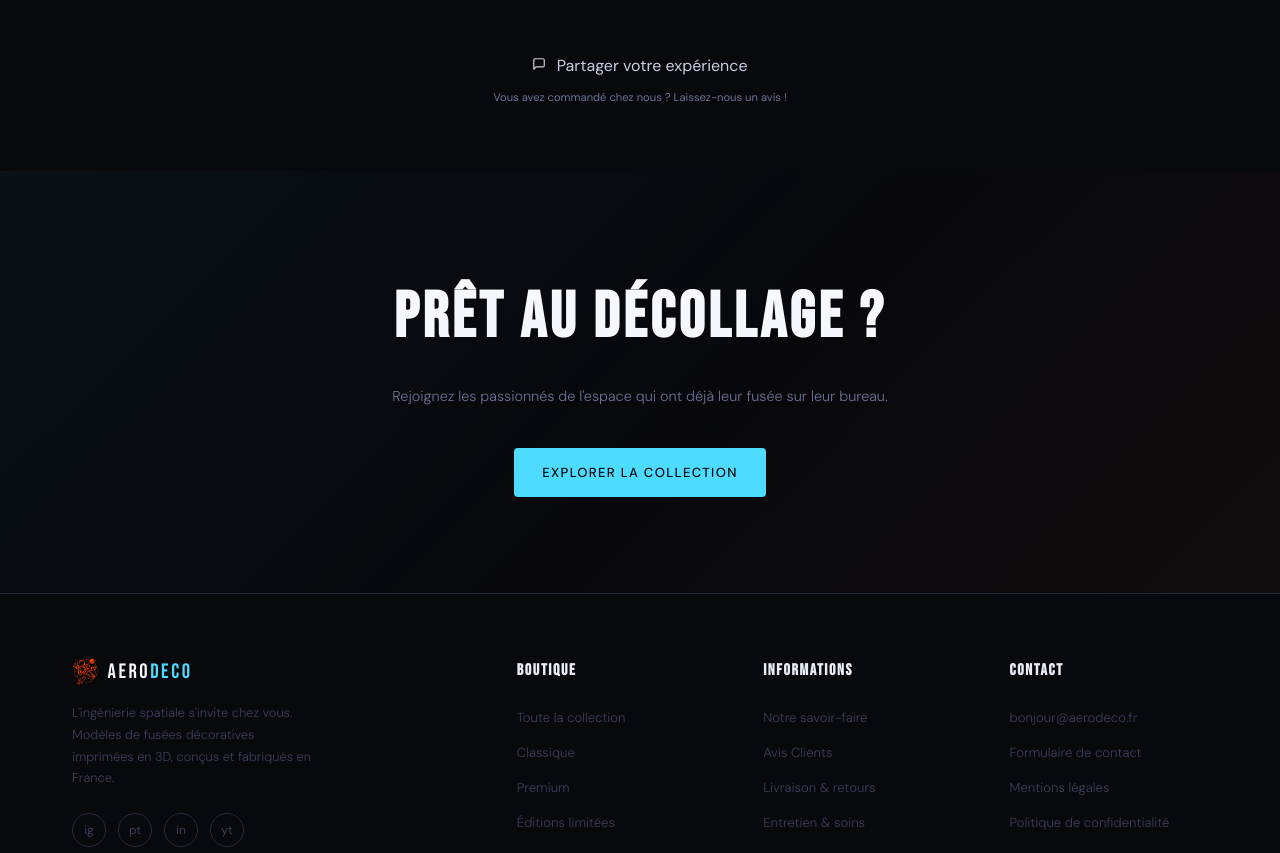
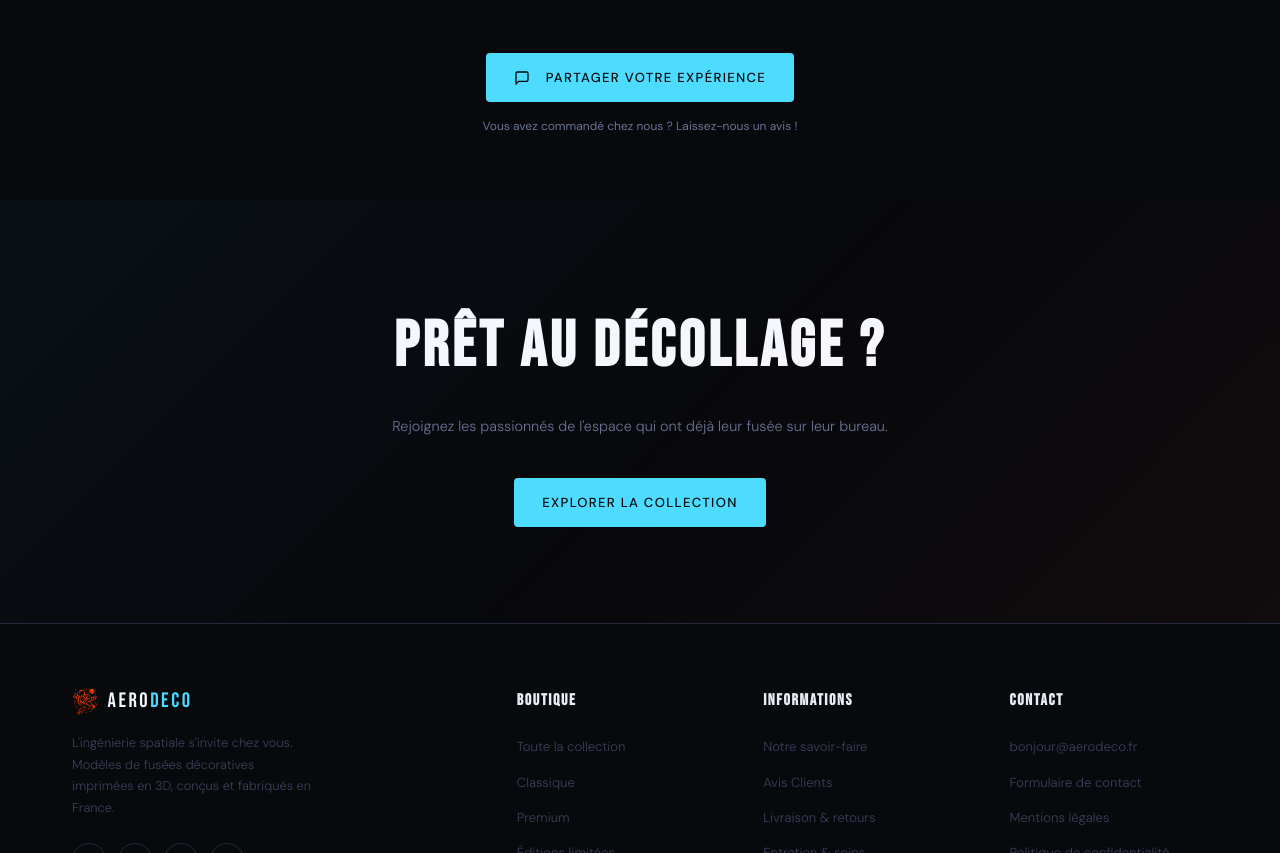
Before and after one commit to valentin-td/aerodeco, a website: page index.html in a window 1280 px wide. Shown: the part 5058-5911 px from the top of the page. Drawn offline with Linux system fonts and the light colour scheme; some packages are replaced by stand-ins of ours; a script that the page names is missing.

Commit message:
Update avis 3

```diff
--- a/index.html
+++ b/index.html
@@ -467,11 +467,11 @@
     </div>
 
     <div class="leave-review-wrapper reveal">
-      <a href="https://docs.google.com/forms/d/e/1FAIpQLScaV0dPX-1YxpWk60wwxzrNtu7MFX9eRmV3NjQRgoE602FSiQ/viewform?usp=header">
-        <svg width="14" height="14" viewBox="0 0 24 24" fill="none" stroke="currentColor" stroke-width="2" stroke-linecap="round" stroke-linejoin="round" style="margin-right: 6px;"><path d="M21 15a2 2 0 0 1-2 2H7l-4 4V5a2 2 0 0 1 2-2h14a2 2 0 0 1 2 2z"></path></svg>
-        Partager votre expérience
+      <a href="https://docs.google.com/forms/d/e/1FAIpQLScaV0dPX-1YxpWk60wwxzrNtu7MFX9eRmV3NjQRgoE602FSiQ/viewform?usp=header" target="_blank" class="btn-primary btn-glow">
+        <svg width="16" height="16" viewBox="0 0 24 24" fill="none" stroke="currentColor" stroke-width="2" stroke-linecap="round" stroke-linejoin="round" style="margin-right: 8px;"><path d="M21 15a2 2 0 0 1-2 2H7l-4 4V5a2 2 0 0 1 2-2h14a2 2 0 0 1 2 2z"></path></svg>
+        PARTAGER VOTRE EXPÉRIENCE
       </a>
-      <p style="font-size: 0.7rem; color: var(--subtle); margin-top: 10px;">Vous avez commandé chez nous ? Laissez-nous un avis !</p>
+      <p style="font-size: 0.75rem; color: var(--subtle); margin-top: 15px;">Vous avez commandé chez nous ? Laissez-nous un avis !</p>
     </div>
 
   </div>
```
